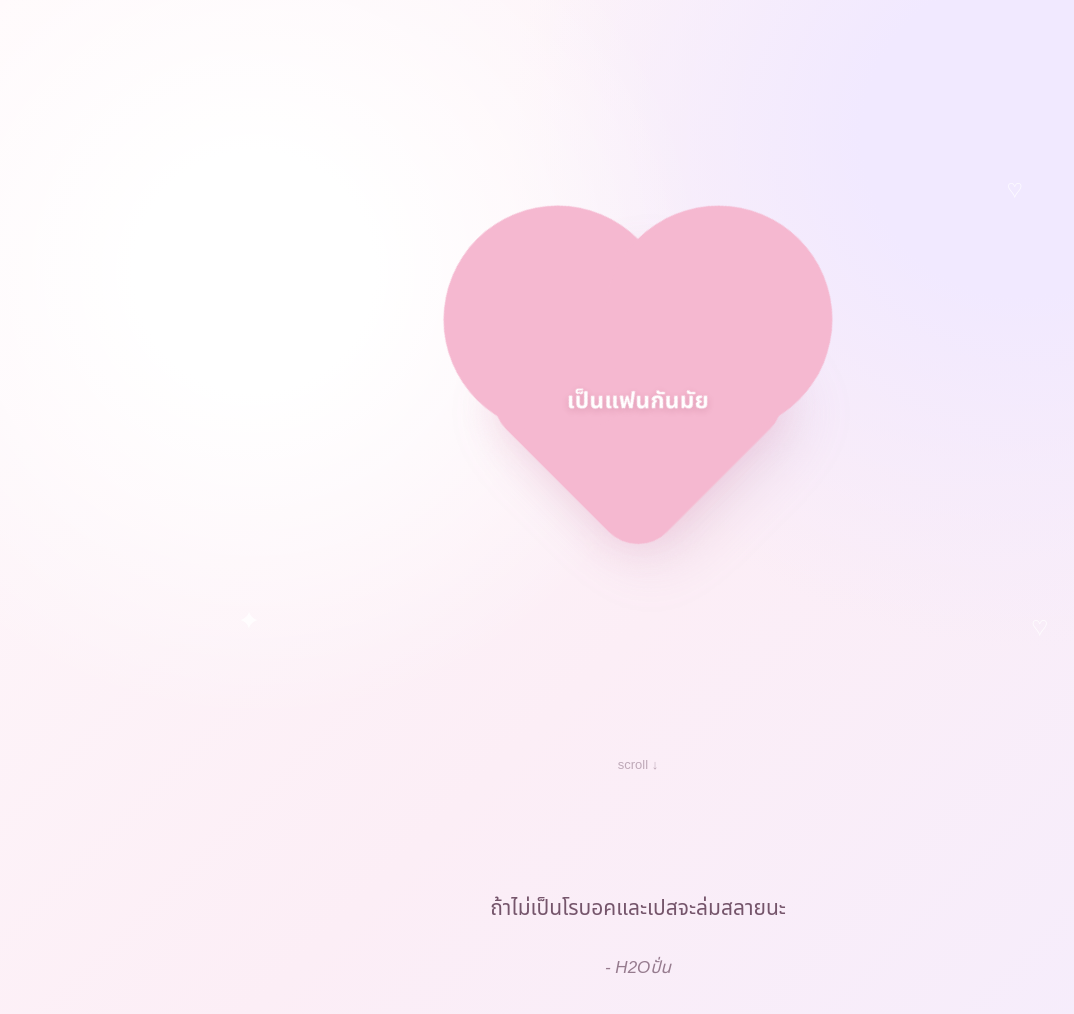
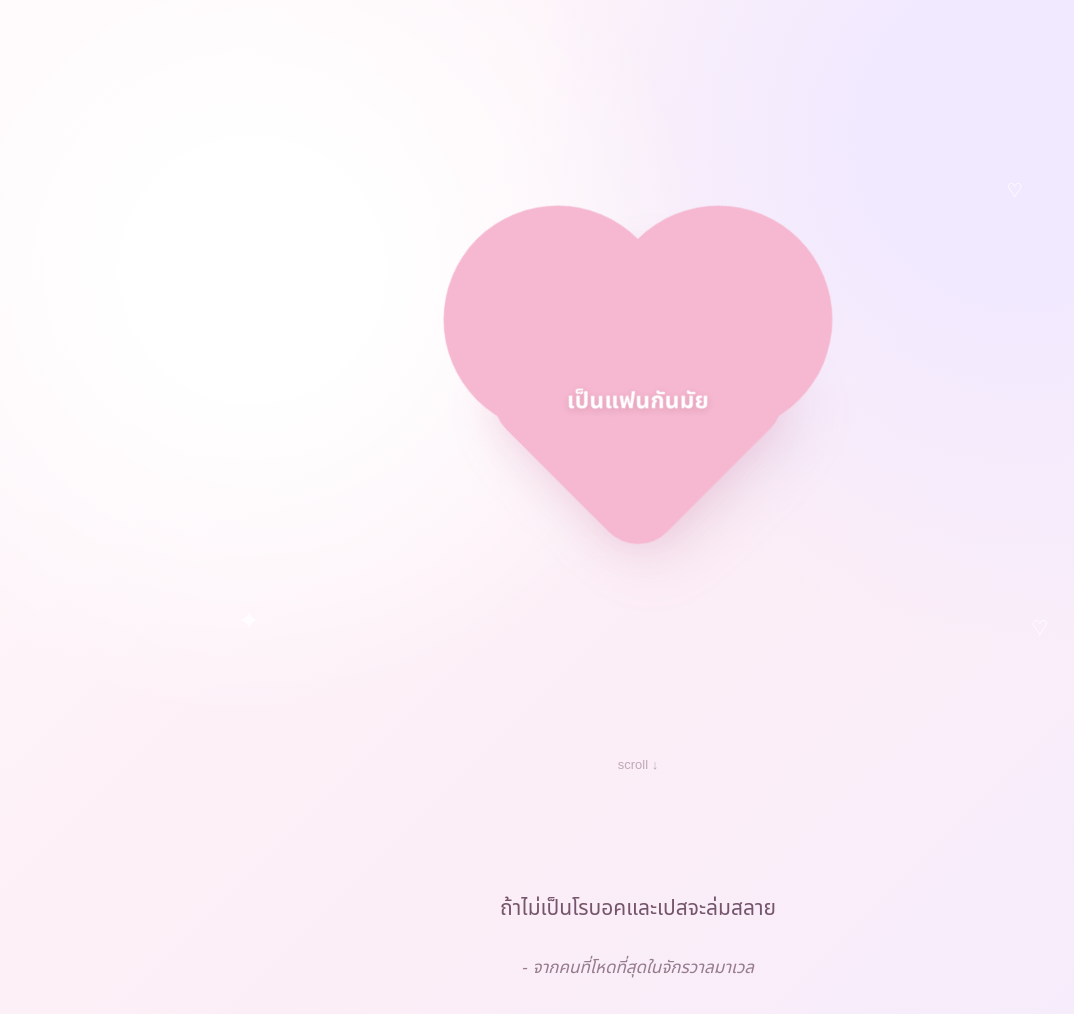
Before and after one commit to nampun67/ouan, a plain HTML site: page index 676.html in a window 1280 px wide. Shown: the top 1014 px of the page, without its empty margins (2-1076 px from the left). Drawn offline with Linux system fonts and the light colour scheme.

Commit message:
Update index 676.html

```diff
--- a/index 676.html
+++ b/index 676.html
@@ -72,8 +72,8 @@ to{opacity:1;transform:translateY(0)}}
 
 <section class="note">
 <div class="note-inner">
-ถ้าไม่เป็นโรบอคและเปสจะล่มสลายนะ
-<div class="quote">- H2Oปั่น</div>
+ถ้าไม่เป็นโรบอคและเปสจะล่มสลาย
+<div class="quote">- จากคนที่โหดที่สุดในจักรวาลมาเวล</div>
 </div>
 </section>
 </body>
```
